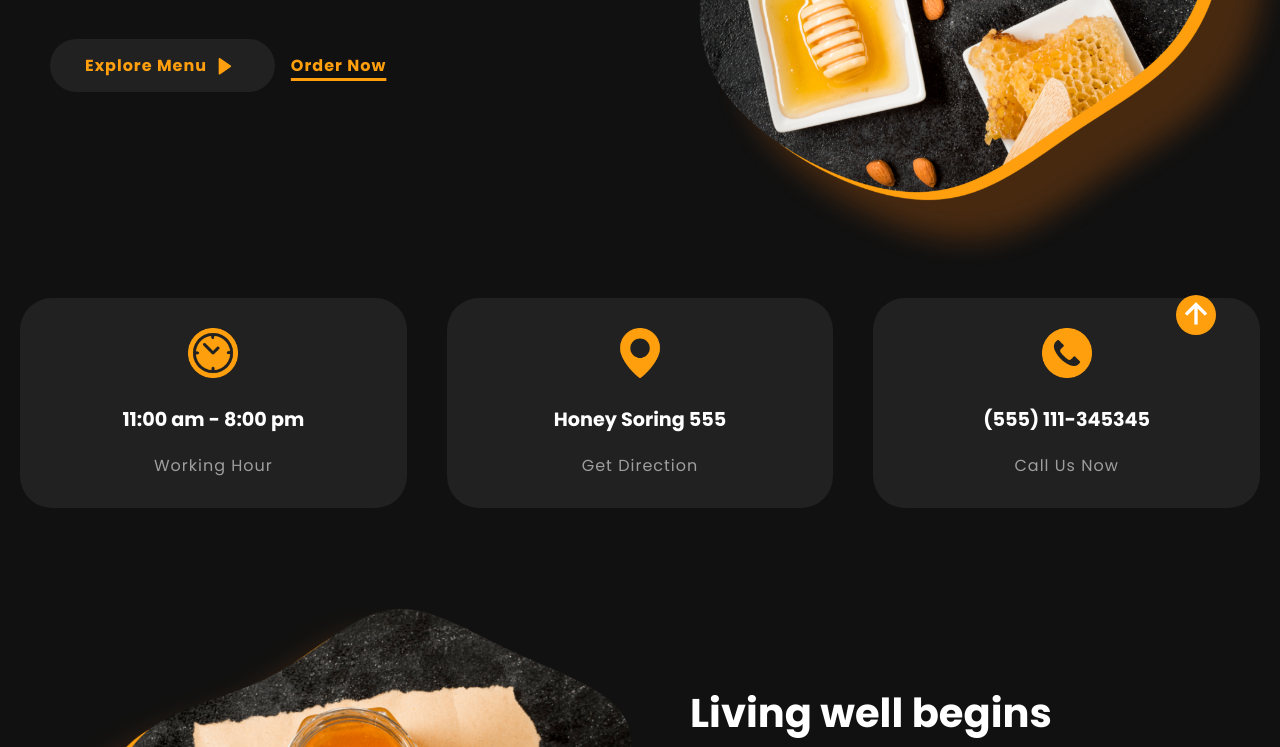
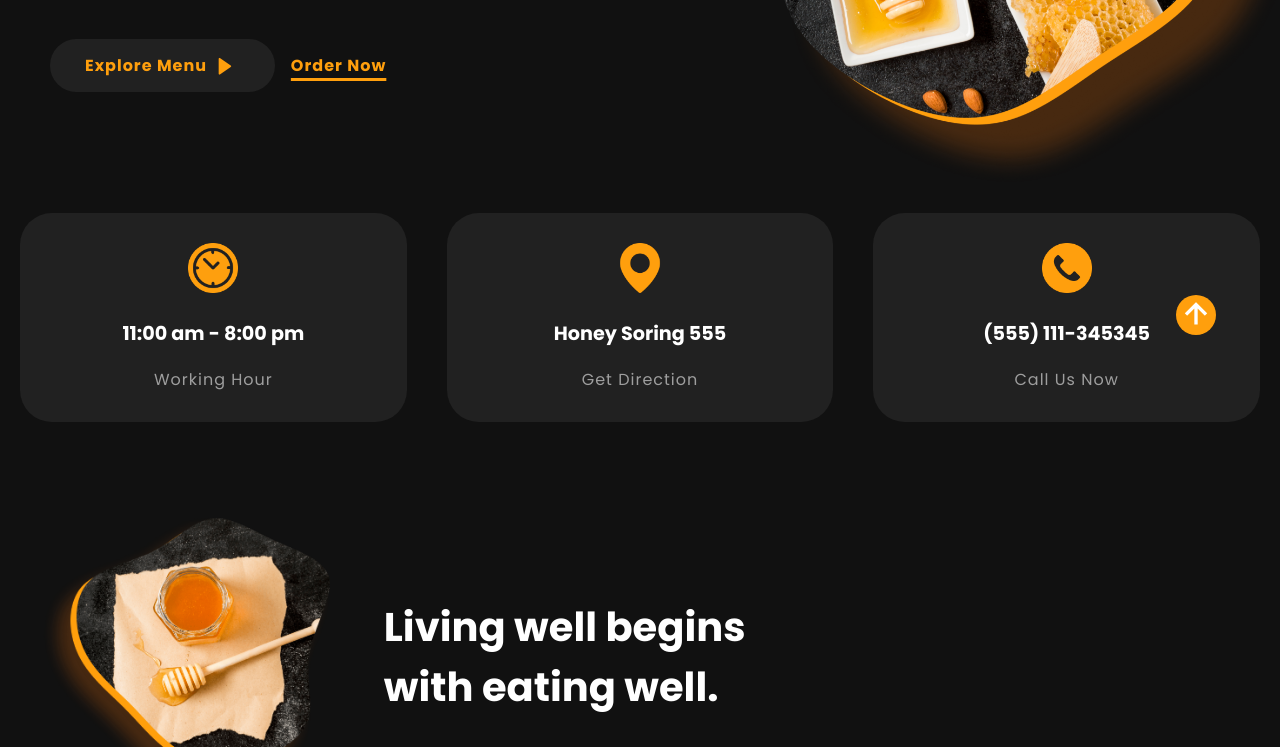
Before and after one commit to osazuwamatthewogbebor/honey-shop-osazuwa-ogbebor, a plain HTML site: page index.html in a window 1280 px wide. Shown: the part 425-1172 px from the top of the page. Drawn offline with nearby package versions, Linux system fonts and the light colour scheme.

Commit message:
Update styles.css

```diff
--- a/styles.css
+++ b/styles.css
@@ -2,6 +2,7 @@ body {
     background-color: #111111;
     color: white;
     margin: 0px;
+    overflow-x: hidden
 }
 
 * {
@@ -10,6 +11,11 @@ body {
     font-family: "Poppins", serif;
     text-decoration: none;
 }
+
+img {
+    max-width: 100%;
+    height: auto;
+  }
 
 header {
     position: sticky;
```
